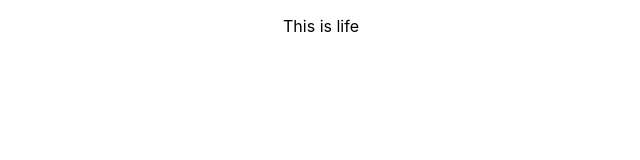
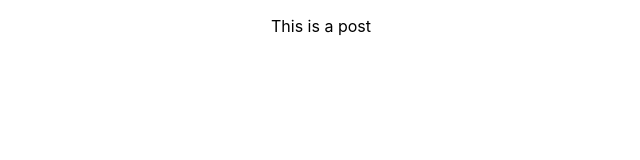
Before and after one commit to atamburino/insta-clone, a React (Create React App) app: page / in a window 1280 px wide. Shown: the top 160 px of the page, without its empty margins (319-959 px from the left). Built offline with nearby package versions, Linux system fonts and the light colour scheme.

Commit message:
post is alive

```diff
--- a/src/App.js
+++ b/src/App.js
@@ -1,6 +1,3 @@
-// imports the stylesheet from app.css
-import "./styles/App.css";
-
 // For React ->>
 // The import React here import the core React library
 // From the Docs -> This gives gus access to JSX Processing, Hooks in functional components & lifecycle methods.
@@ -9,6 +6,11 @@ import "./styles/App.css";
 // This is a class that provides the render() method & base for class components
 // From the Docs -> State Management with this.state
 import React, { Component } from "react";
+import Post from "./components/Post/Post";
+
+
+// imports the stylesheet from app.css
+import "./styles/App.css";
 
 // This is a new class named "App" that inherits from React.Component (extends).
 // By having a class we get access to features of the react.component in this class we use render()
@@ -24,7 +26,7 @@ class App extends Component {
       // wrapper for to provide the parent element thats
       // required for the return.
       <div className="App">
-        <p>This is life</p>
+        <Post />
       </div>
     );
   }
--- a/src/components/Post/Post.jsx
+++ b/src/components/Post/Post.jsx
@@ -0,0 +1,20 @@
+import React, { Component } from "react";
+
+
+class Post extends Component {
+
+  render() {
+
+
+    return (
+
+      <div className="App">
+        <p>This is a post</p>
+
+      </div>
+    );
+  }
+}
+
+
+export default Post;
```
